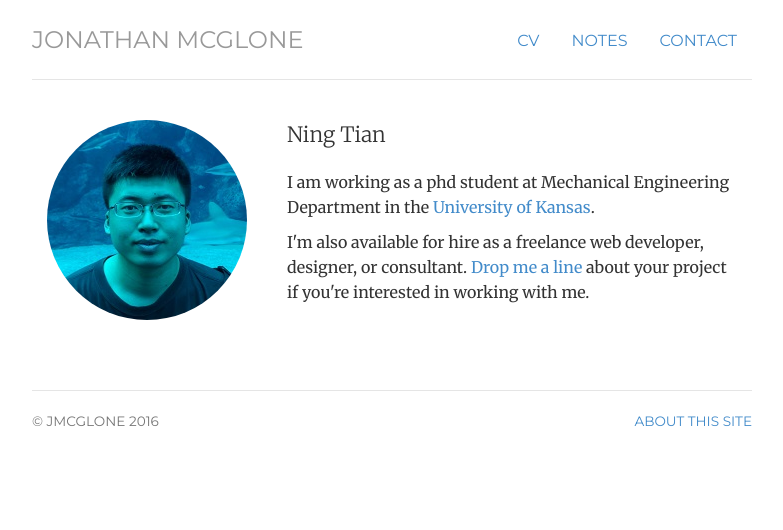
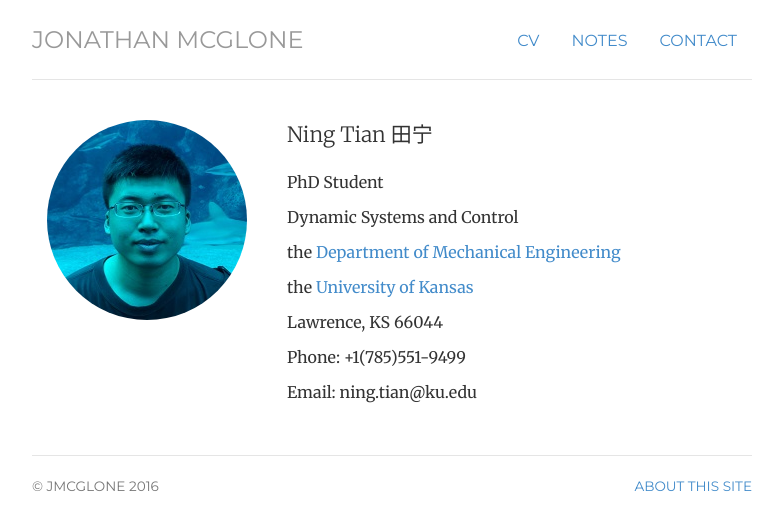
Before and after one commit to ningtian/ningtian.github.io, a Jekyll site: the page built from index.html, in a window 1280 px wide. Shown: the top 530 px of the page, without its empty margins (248-1031 px from the left). Built offline with Jekyll 4.4.1, drawn with Linux system fonts in a browser that asks for light colours.

Commit message:
Update index.html

```diff
--- a/index.html
+++ b/index.html
@@ -12,10 +12,14 @@ description: Ning Tian is a phd student living and working in University fo Kans
 	<img  class="img-circle avatar" alt="Ning Tian" src="img/ning-200px-new.jpg">
 	</div>
 	<div itemscope itemtype="http://data-vocabulary.org/Person" class="col-sm-8">
-	<p class="lead">Ning Tian</p>
-	<p>I am working as a phd student at Mechanical Engineering Department in <span itemprop="affiliation">the <a href="http://www.ku.edu/">University of Kansas</a></span>.</p>
-
-	<p>I'm also available for hire as a <span itemprop="title">freelance web developer, designer, or consultant</span>. <a href="contact">Drop me a line</a> about your project if you're interested in working with me.</p>
+	<p class="lead">Ning Tian 田宁</p>
+	<p>PhD Student</p>
+	<p>Dynamic Systems and Control</p>
+	<p><span itemprop="affiliation">the <a href="http://me.engr.ku.edu/">Department of Mechanical Engineering</a></span></p>
+	<p><span itemprop="affiliation">the <a href="http://www.ku.edu/">University of Kansas</a></span></p>
+	<p>Lawrence, KS 66044</p>
+	<p>Phone: +1(785)551-9499</p>
+	<p>Email: ning.tian@ku.edu</p>
 	</div>
 </div>
 <!-- </div> -->
```
Also changed, not shown: other parts of index.html (+1 -1 lines).
